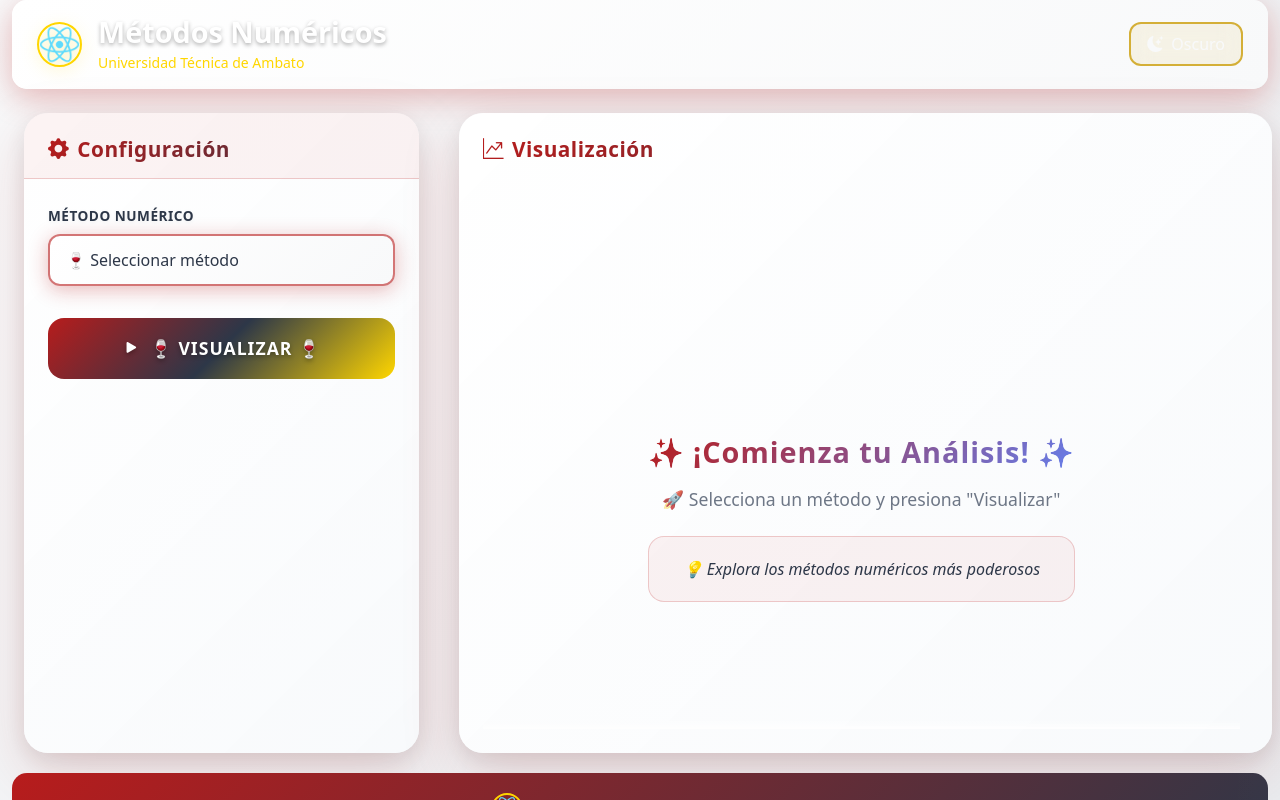
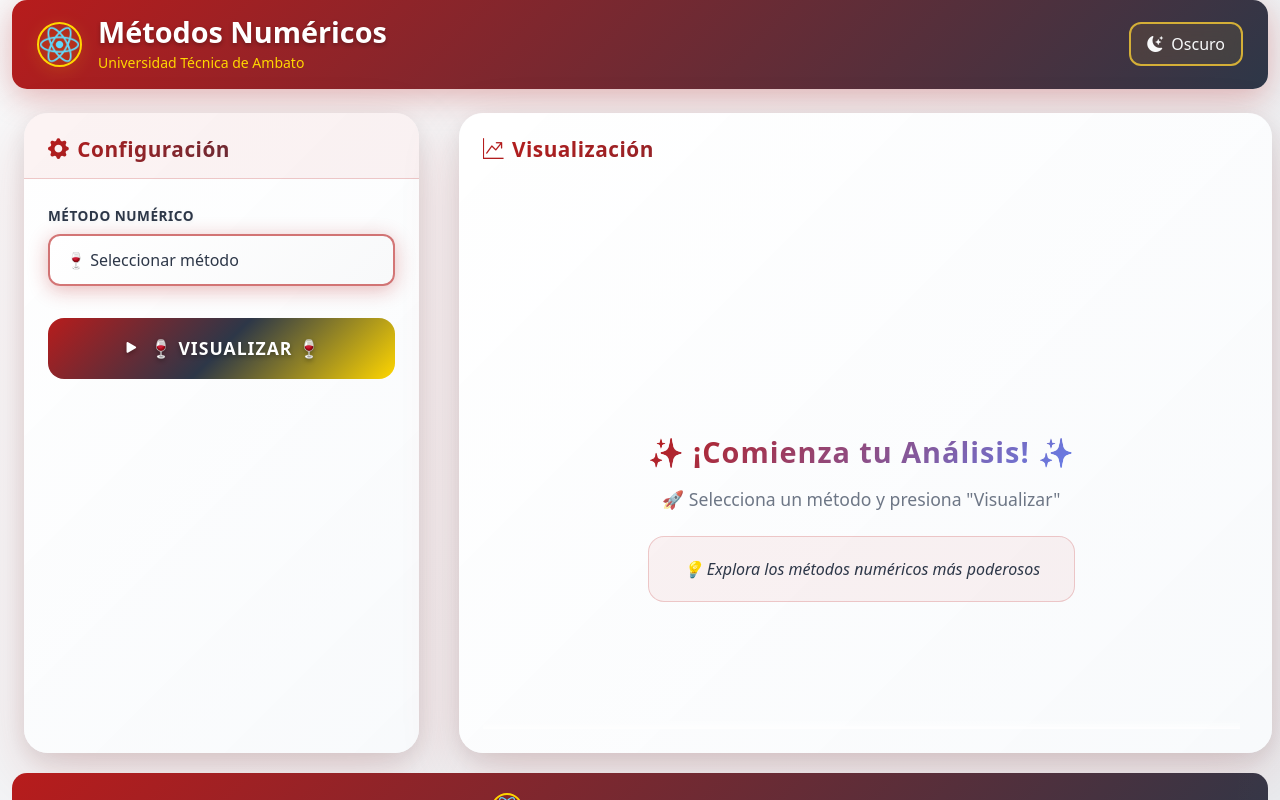
Before and after one commit to materubag/metodos_numericos, a React (Create React App) app: page / in a window 1280 px wide. Built offline with nearby package versions, Linux system fonts and the light colour scheme.

Commit message:
Correcciones en las interfaces menores

```diff
--- a/src/App.js
+++ b/src/App.js
@@ -380,7 +380,7 @@ export default function App() {
   }, [method]);
   return (    <div className={`app ${theme} app-container`} style={{ background: isDark ? 'linear-gradient(135deg, #1a1a2e 0%, #16213e 100%)' : 'linear-gradient(135deg, #f8f9fa 0%, #e9ecef 100%)' }}>
       <div className="container-fluid app-main">
-        <header className="header-modern app-header d-flex justify-content-between align-items-center" style={{ background: isDark ? 'linear-gradient(135deg, #1a1a2e 0%, #16213e 100%)' : 'linear-gradient(135deg, #ffffff 0%, #f8f9fa 100%)', color: '#fff', borderRadius: '15px', padding: '15px 25px', boxShadow: isDark ? '0 8px 32px rgba(26, 26, 46, 0.3)' : '0 8px 32px rgba(183, 28, 28, 0.3)' }}>
+        <header className="header-modern app-header d-flex justify-content-between align-items-center" style={{ background: isDark ? 'linear-gradient(135deg, #1a1a2e 0%, #16213e 100%)' : 'linear-gradient(135deg, #b71c1c 0%, #2d3748 100%)', color: '#fff', borderRadius: '15px', padding: '15px 25px', boxShadow: isDark ? '0 8px 32px rgba(26, 26, 46, 0.3)' : '0 8px 32px rgba(183, 28, 28, 0.3)' }}>
           <div className="d-flex align-items-center gap-3">
             <img src="/logo192.png" alt="Logo UTA" className="logo-modern" style={{ width: 45, height: 45, borderRadius: '50%', border: '2px solid #ffd600', filter: 'drop-shadow(0 4px 8px rgba(255, 213, 0, 0.3))' }} />
             <div>
```
